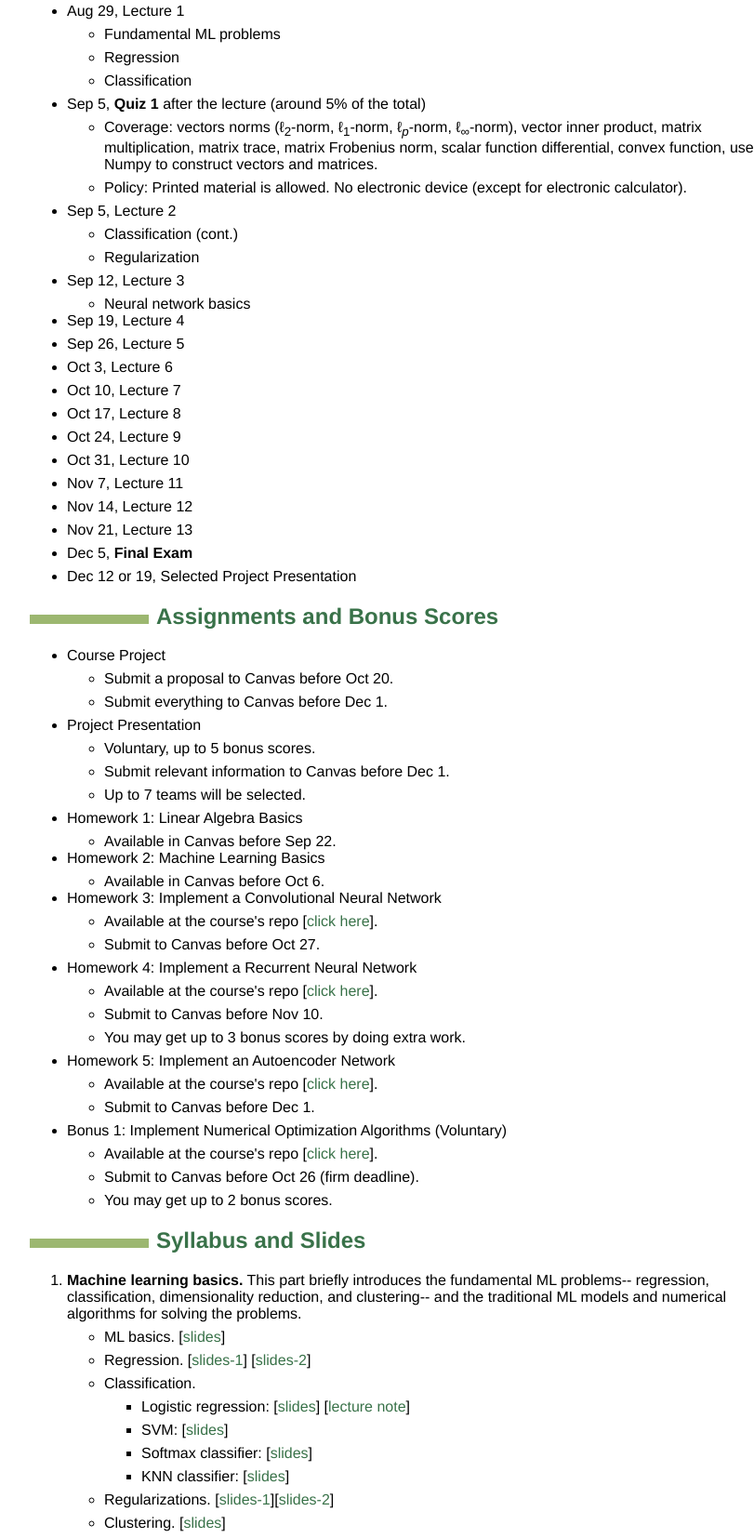
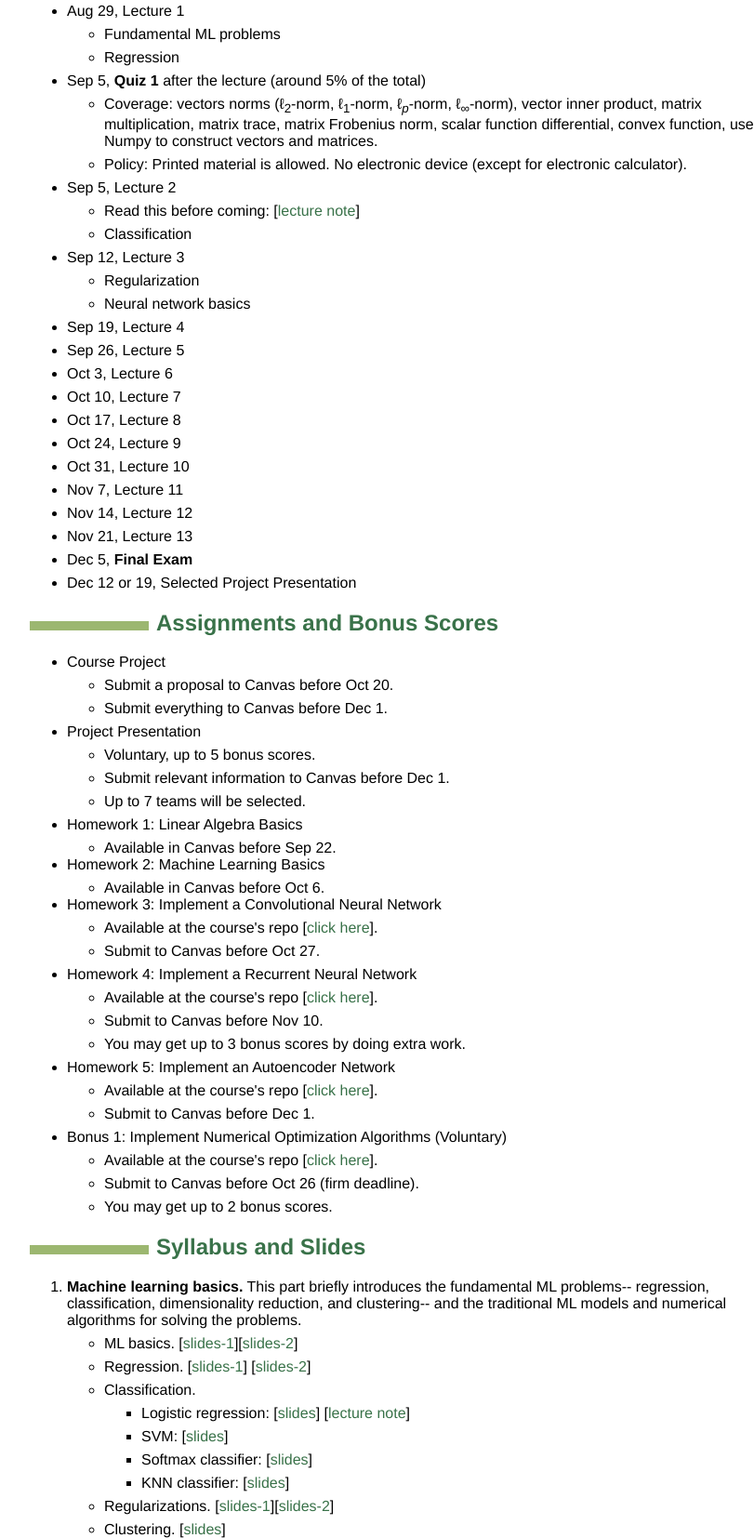
Before and after one commit to wangshusen/wangshusen.github.io, a plain HTML site: page teaching/CS583A19Fall/index.html in a window 1280 px wide. Shown: the part 812-2466 px from the top of the page at 93% size, without its empty margins (208-1019 px from the left). Drawn offline with Linux system fonts and the light colour scheme.

Commit message:
updated slides

```diff
--- a/teaching/CS583A19Fall/index.html
+++ b/teaching/CS583A19Fall/index.html
@@ -142,7 +142,6 @@
 <ul>
 <li><p>Fundamental ML problems</p></li>
 <li><p>Regression</p></li>
-<li><p>Classification</p></li>
 </ul></li>
 <li><p>Sep 5, <strong>Quiz 1</strong> after the lecture (around 5% of the total)</p>
 <ul>
@@ -151,12 +150,13 @@
 </ul></li>
 <li><p>Sep 5, Lecture 2</p>
 <ul>
-<li><p>Classification (cont.)</p></li>
-<li><p>Regularization</p></li>
+<li><p>Read this before coming: [<a href="https://github.com/wangshusen/DeepLearning/blob/master/LectureNotes/Logistic/paper/logistic.pdf">lecture note</a>]</p></li>
+<li><p>Classification</p></li>
 </ul></li>
 <li><p>Sep 12, Lecture 3</p>
 <ul>
-<li>Neural network basics</li>
+<li><p>Regularization</p></li>
+<li><p>Neural network basics</p></li>
 </ul></li>
 <li><p>Sep 19, Lecture 4</p></li>
 <li><p>Sep 26, Lecture 5</p></li>
@@ -219,7 +219,7 @@
 <ol style="list-style-type: decimal">
 <li><p><strong>Machine learning basics.</strong> This part briefly introduces the fundamental ML problems-- regression, classification, dimensionality reduction, and clustering-- and the traditional ML models and numerical algorithms for solving the problems.</p>
 <ul>
-<li><p>ML basics. [<a href="https://github.com/wangshusen/DeepLearning/blob/master/Slides/1_ML_Basics.pdf">slides</a>]</p></li>
+<li><p>ML basics. [<a href="https://github.com/wangshusen/DeepLearning/blob/master/Slides/1_ML_Basics.pdf">slides-1</a>][<a href="https://github.com/wangshusen/DeepLearning/blob/master/Slides/1_Models.pdf">slides-2</a>]</p></li>
 <li><p>Regression. [<a href="https://github.com/wangshusen/DeepLearning/blob/master/Slides/2_Regression_1.pdf">slides-1</a>] [<a href="https://github.com/wangshusen/DeepLearning/blob/master/Slides/2_Regression_2.pdf">slides-2</a>]</p></li>
 <li><p>Classification.</p>
 <ul>
```
